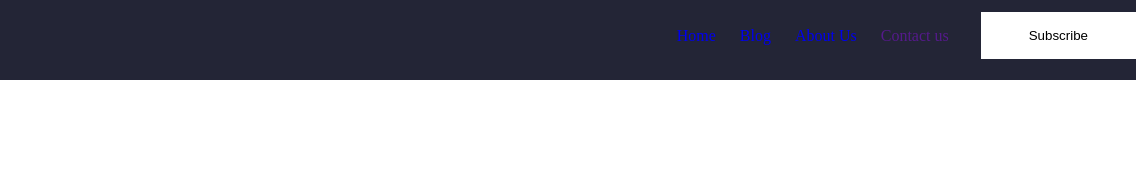
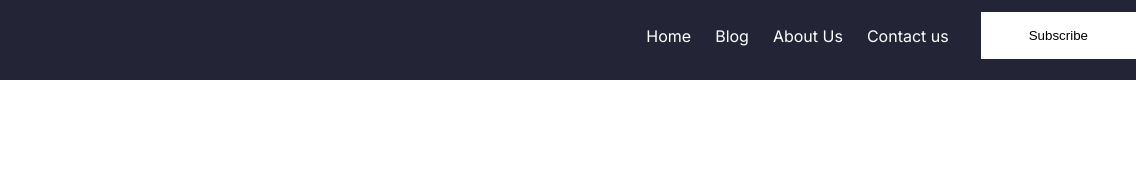
Before and after one commit to abbos622/feensweet, a plain HTML site: page blogPost.html in a window 1280 px wide. Shown: the top 196 px of the page, 144-1280 px from the left. Drawn offline with Linux system fonts and the light colour scheme.

Commit message:
fix title and nav link color

```diff
--- a/blogPost.html
+++ b/blogPost.html
@@ -4,7 +4,7 @@
 <head>
     <meta charset="UTF-8">
     <meta name="viewport" content="width=device-width, initial-scale=1.0">
-    <title>Document</title>
+    <title>Blog Post</title>
     <link rel="stylesheet" href="./style/blogPost.min.css">
 </head>
 
--- a/scss/blogPost.scss
+++ b/scss/blogPost.scss
@@ -320,3 +320,14 @@ footer {
         }
     }
 }
+
+// qo'shimcha
+.nav__link {
+    color: var(--light, #FFF);
+    font-family: Inter;
+    font-size: 16px;
+    font-style: normal;
+    font-weight: 400;
+    font-family: 'Inter', sans-serif;
+    line-height: 28px;
+}
```
Also changed, not shown: style/blogPost.min.css, 1 other file.
